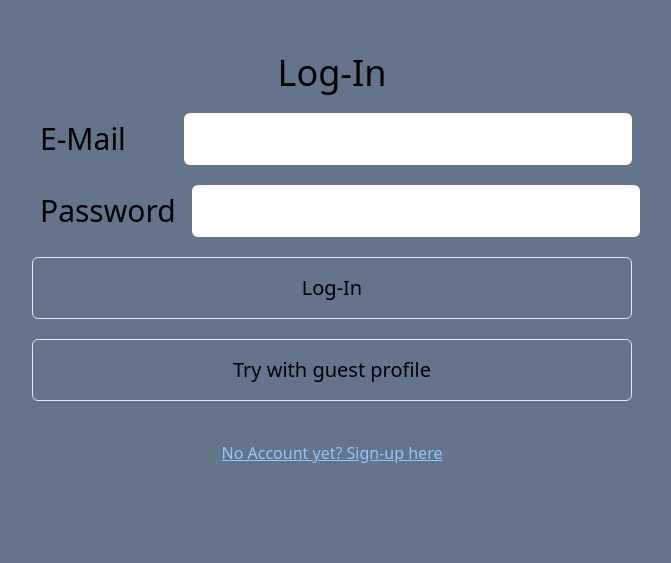
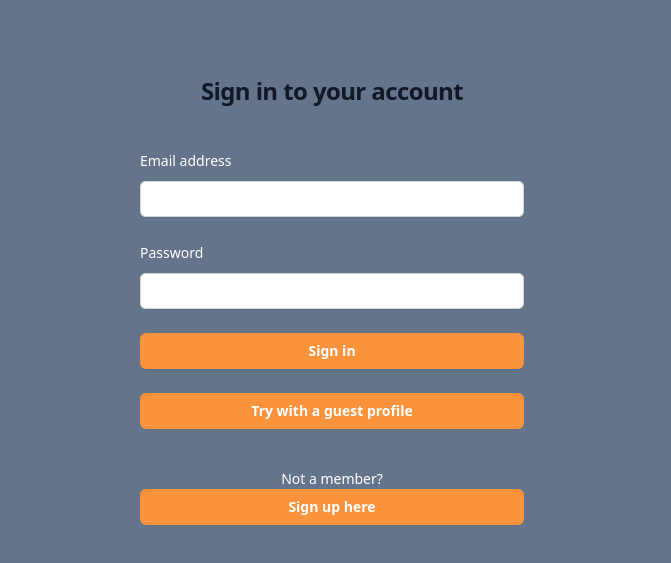
Before and after one commit to AntonHarbers/OdinMessengerClient, a React (Vite) app: page / in a window 1280 px wide. Shown: the part 121-684 px from the top of the page, without its empty margins (308-979 px from the left). Built offline with nearby package versions, Linux system fonts and the light colour scheme.

Commit message:
Style: Auth Pages and Group Panels style update

```diff
--- a/package.json
+++ b/package.json
@@ -10,6 +10,8 @@
     "preview": "vite preview"
   },
   "dependencies": {
+    "@headlessui/react": "^1.7.18",
+    "@heroicons/react": "^2.1.1",
     "react": "^18.2.0",
     "react-dom": "^18.2.0",
     "react-router-dom": "^6.22.0"
--- a/src/components/AuthComponents/LogInForm.jsx
+++ b/src/components/AuthComponents/LogInForm.jsx
@@ -1,9 +1,8 @@
 import { useState } from 'react';
-import Button from '../Button';
 import AuthErrors from './AuthErrors';
 
 // eslint-disable-next-line react/prop-types
-export default function LogInForm() {
+export default function LogInForm({ setIsLogIn }) {
   const [email, setEmail] = useState('');
   const [password, setPassword] = useState('');
   const [errors, setErrors] = useState([]);
@@ -54,34 +53,91 @@ export default function LogInForm() {
   };
 
   return (
-    <form className="flex flex-col gap-5 w-[600px]">
-      <h1 className="text-4xl text-center">Log-In</h1>
-      <div className="flex w-full text-3xl justify-between gap-2">
-        <label className="p-2">E-Mail</label>
+    <div className="flex min-h-full w-full flex-1 flex-col justify-center px-6 py-12 lg:px-8">
+      <div className="sm:mx-auto sm:w-full sm:max-w-sm">
+        <h2 className="mt-10 text-center text-2xl font-bold leading-9 tracking-tight text-gray-900">
+          Sign in to your account
+        </h2>
+      </div>
+
+      <div className="mt-10 sm:mx-auto sm:w-full sm:max-w-sm">
+        <form className="space-y-6" action="#" method="POST">
+          <div>
+            <label
+              htmlFor="email"
+              className="block text-sm font-medium leading-6 text-white"
+            >
+              Email address
+            </label>
+            <div className="mt-2">
               <input
+                id="email"
+                name="email"
+                type="email"
+                autoComplete="email"
+                required
                 value={email}
                 onChange={(e) => setEmail(e.target.value)}
-          type="text"
-          className=" rounded-md p-2"
+                className="block w-full rounded-md border-0 p-1.5 text-gray-900 shadow-sm ring-1 ring-inset ring-gray-300 placeholder:text-gray-400 focus:ring-2 focus:ring-inset focus:ring-indigo-600 sm:text-sm sm:leading-6"
               />
             </div>
-      <div className="flex w-full text-3xl justify-between gap-2">
-        <label className="p-2">Password</label>
+          </div>
+
+          <div>
+            <div className="flex items-center justify-between">
+              <label
+                htmlFor="password"
+                className="block text-sm font-medium leading-6 text-white"
+              >
+                Password
+              </label>
+            </div>
+            <div className="mt-2">
               <input
+                id="password"
+                name="password"
+                type="password"
                 value={password}
                 onChange={(e) => setPassword(e.target.value)}
-          className="rounded-md p-2"
-          type="password"
+                autoComplete="current-password"
+                required
+                className="block w-full rounded-md border-0 p-1.5 text-gray-900 shadow-sm ring-1 ring-inset ring-gray-300 placeholder:text-gray-400 focus:ring-2 focus:ring-inset focus:ring-indigo-600 sm:text-sm sm:leading-6"
               />
             </div>
-      <Button value={'Log-In'} onClickFunction={HandleLogIn} />
+          </div>
+
+          <div>
+            <button
+              type="submit"
+              onClick={HandleLogIn}
+              className="flex w-full justify-center rounded-md bg-orange-400 px-3 py-1.5 text-sm font-semibold leading-6 text-white shadow-sm hover:text-orange-500 focus-visible:outline focus-visible:outline-2 focus-visible:outline-offset-2 focus-visible:outline-indigo-600"
+            >
+              Sign in
+            </button>
+          </div>
+          <div>
+            <button
+              onClick={HandleGuestLogin}
+              className="flex w-full justify-center rounded-md bg-orange-400 px-3 py-1.5 text-sm font-semibold leading-6 text-white shadow-sm hover:text-orange-500 focus-visible:outline focus-visible:outline-2 focus-visible:outline-offset-2 focus-visible:outline-indigo-600"
+            >
+              Try with a guest profile
+            </button>
+          </div>
           {errors.map((err, index) => (
             <AuthErrors key={index} message={err} />
           ))}
-      <Button
-        value={'Try with guest profile'}
-        onClickFunction={HandleGuestLogin}
-      />
         </form>
+
+        <p className="mt-10 text-center text-sm text-white">
+          Not a member?{' '}
+          <button
+            onClick={() => setIsLogIn(false)}
+            className="flex w-full justify-center rounded-md bg-orange-400 px-3 py-1.5 text-sm font-semibold leading-6 text-white shadow-sm hover:text-orange-500 focus-visible:outline focus-visible:outline-2 focus-visible:outline-offset-2 focus-visible:outline-indigo-600"
+          >
+            Sign up here
+          </button>{' '}
+        </p>
+      </div>
+    </div>
   );
 }
--- a/src/components/AuthComponents/SignUpForm.jsx
+++ b/src/components/AuthComponents/SignUpForm.jsx
@@ -1,5 +1,4 @@
 import { useState } from 'react';
-import Button from '../Button';
 import AuthErrors from './AuthErrors';
 
 // eslint-disable-next-line react/prop-types
@@ -52,57 +51,149 @@ export function SignUpForm({ setIsLogIn }) {
     FetchSignup();
   };
   return (
-    <form className="flex flex-col gap-5 w-[600px]">
-      <h1 className="text-4xl text-center">Sign Up</h1>
-      <div className="flex w-full text-3xl justify-between gap-2">
-        <label className="p-2">Username</label>
+    <div className="flex min-h-full w-full flex-1 flex-col justify-center px-6 py-12 lg:px-8">
+      <div className="sm:mx-auto sm:w-full sm:max-w-sm">
+        <h2 className="mt-10 text-center text-2xl font-bold leading-9 tracking-tight text-gray-900">
+          Sign up for a new Account
+        </h2>
+      </div>
+
+      <div className="mt-10 sm:mx-auto sm:w-full sm:max-w-sm">
+        <form className="space-y-6" action="#" method="POST">
+          <div>
+            <label
+              htmlFor="username"
+              className="block text-sm font-medium leading-6 text-white"
+            >
+              Username
+            </label>
+            <div className="mt-2">
               <input
+                id="email"
+                name="email"
+                type="email"
+                autoComplete="email"
+                required
                 value={username}
                 onChange={(e) => setUsername(e.target.value)}
-          type="text"
-          className=" rounded-md p-2"
+                className="block w-full rounded-md border-0 p-1.5 text-gray-900 shadow-sm ring-1 ring-inset ring-gray-300 placeholder:text-gray-400 focus:ring-2 focus:ring-inset focus:ring-indigo-600 sm:text-sm sm:leading-6"
               />
             </div>
-      <div className="flex w-full text-3xl justify-between gap-2">
-        <label className="p-2">E-mail</label>
+          </div>
+
+          <div>
+            <label
+              htmlFor="email"
+              className="block text-sm font-medium leading-6 text-white"
+            >
+              Email address
+            </label>
+            <div className="mt-2">
               <input
+                id="email"
+                name="email"
+                type="email"
+                autoComplete="email"
+                required
                 value={email}
                 onChange={(e) => setEmail(e.target.value)}
-          className="rounded-md p-2"
-          type="text"
+                className="block w-full rounded-md border-0 p-1.5 text-gray-900 shadow-sm ring-1 ring-inset ring-gray-300 placeholder:text-gray-400 focus:ring-2 focus:ring-inset focus:ring-indigo-600 sm:text-sm sm:leading-6"
               />
             </div>
-      <div className="flex w-full text-3xl justify-between gap-2">
-        <label className="p-2">Password</label>
+          </div>
+
+          <div>
+            <div className="flex items-center justify-between">
+              <label
+                htmlFor="password"
+                className="block text-sm font-medium leading-6 text-white"
+              >
+                Password
+              </label>
+            </div>
+            <div className="mt-2">
               <input
+                id="password"
+                name="password"
+                type="password"
                 value={password}
                 onChange={(e) => setPassword(e.target.value)}
-          className="rounded-md p-2"
-          type="password"
+                autoComplete="current-password"
+                required
+                className="block w-full rounded-md border-0 p-1.5 text-gray-900 shadow-sm ring-1 ring-inset ring-gray-300 placeholder:text-gray-400 focus:ring-2 focus:ring-inset focus:ring-indigo-600 sm:text-sm sm:leading-6"
               />
             </div>
-      <div className="flex w-full text-3xl justify-between gap-2">
-        <label className="p-2">Confirm Password</label>
+          </div>
+
+          <div>
+            <div className="flex items-center justify-between">
+              <label
+                htmlFor="confirmPassword"
+                className="block text-sm font-medium leading-6 text-white"
+              >
+                Confirm Password
+              </label>
+            </div>
+            <div className="mt-2">
               <input
+                id="password"
+                name="password"
+                type="password"
                 value={confirmPassword}
                 onChange={(e) => setConfirmPassword(e.target.value)}
-          className="rounded-md p-2"
-          type="password"
+                autoComplete="current-password"
+                required
+                className="block w-full rounded-md border-0 p-1.5 text-gray-900 shadow-sm ring-1 ring-inset ring-gray-300 placeholder:text-gray-400 focus:ring-2 focus:ring-inset focus:ring-indigo-600 sm:text-sm sm:leading-6"
               />
             </div>
-      <div className="flex w-full text-3xl justify-between gap-2">
-        <label className="p-2">Profile Picture Url (optional)</label>
+          </div>
+
+          <div>
+            <label
+              htmlFor="profilePicUrl"
+              className="block text-sm font-medium leading-6 text-white"
+            >
+              Profile Picture URL
+            </label>
+            <div className="mt-2">
               <input
+                id="email"
+                name="email"
+                type="email"
+                autoComplete="email"
+                required
                 value={profilePicUrl}
                 onChange={(e) => setProfilePicUrl(e.target.value)}
-          className="rounded-md p-2"
-          type="text"
+                className="block w-full rounded-md border-0 p-1.5 text-gray-900 shadow-sm ring-1 ring-inset ring-gray-300 placeholder:text-gray-400 focus:ring-2 focus:ring-inset focus:ring-indigo-600 sm:text-sm sm:leading-6"
               />
             </div>
-      <Button value={'Sign-Up'} onClickFunction={HandleSignUp} />
-      {errors.map((err) => (
-        <AuthErrors key={err} message={err} />
+          </div>
+
+          <div>
+            <button
+              type="submit"
+              onClick={HandleSignUp}
+              className="flex w-full justify-center rounded-md bg-orange-400 px-3 py-1.5 text-sm font-semibold leading-6 text-white shadow-sm hover:text-orange-500 focus-visible:outline focus-visible:outline-2 focus-visible:outline-offset-2 focus-visible:outline-indigo-600"
+            >
+              Sign Up
+            </button>
+          </div>
+
+          {errors.map((err, index) => (
+            <AuthErrors key={index} message={err} />
           ))}
         </form>
+
+        <p className="mt-10 text-center text-sm text-white">
+          Already have an account?
+          <button
+            onClick={() => setIsLogIn(true)}
+            className="flex w-full justify-center rounded-md bg-orange-400 px-3 py-1.5 text-sm font-semibold leading-6 text-white shadow-sm hover:text-orange-500 focus-visible:outline focus-visible:outline-2 focus-visible:outline-offset-2 focus-visible:outline-indigo-600"
+          >
+            Log in Here
+          </button>{' '}
+        </p>
+      </div>
+    </div>
   );
 }
--- a/src/pages/AuthPage.jsx
+++ b/src/pages/AuthPage.jsx
@@ -8,15 +8,11 @@ export default function AuthPage() {
 
   return (
     <div className="bg-slate-500 h-[100vh] w-[100vw] flex items-center justify-center flex-col">
-      {isLogIn ? <LogInForm /> : <SignUpForm setIsLogIn={setIsLogIn} />}
-      <button
-        onClick={() => setIsLogIn(!isLogIn)}
-        className="text-md m-10 text-blue-300 underline hover:scale-110 active:scale-90 transition-all duration-75"
-      >
-        {isLogIn
-          ? 'No Account yet? Sign-up here'
-          : 'Already have an account? Log-In here'}
-      </button>
+      {isLogIn ? (
+        <LogInForm setIsLogIn={setIsLogIn} />
+      ) : (
+        <SignUpForm setIsLogIn={setIsLogIn} />
+      )}
     </div>
   );
 }
```
Also changed, not shown: src/components/ChatWindow.jsx (+19 -2 lines), src/components/ChatWindowComponents/GroupsPanel.jsx (+33 -20 lines), src/components/ChatWindowComponents/GroupsPanelItem.jsx (deleted, +0 -14 lines), 2 other files (tests, documents, lock files or other folders). Lines whose indentation alone changed are shown as unchanged.
